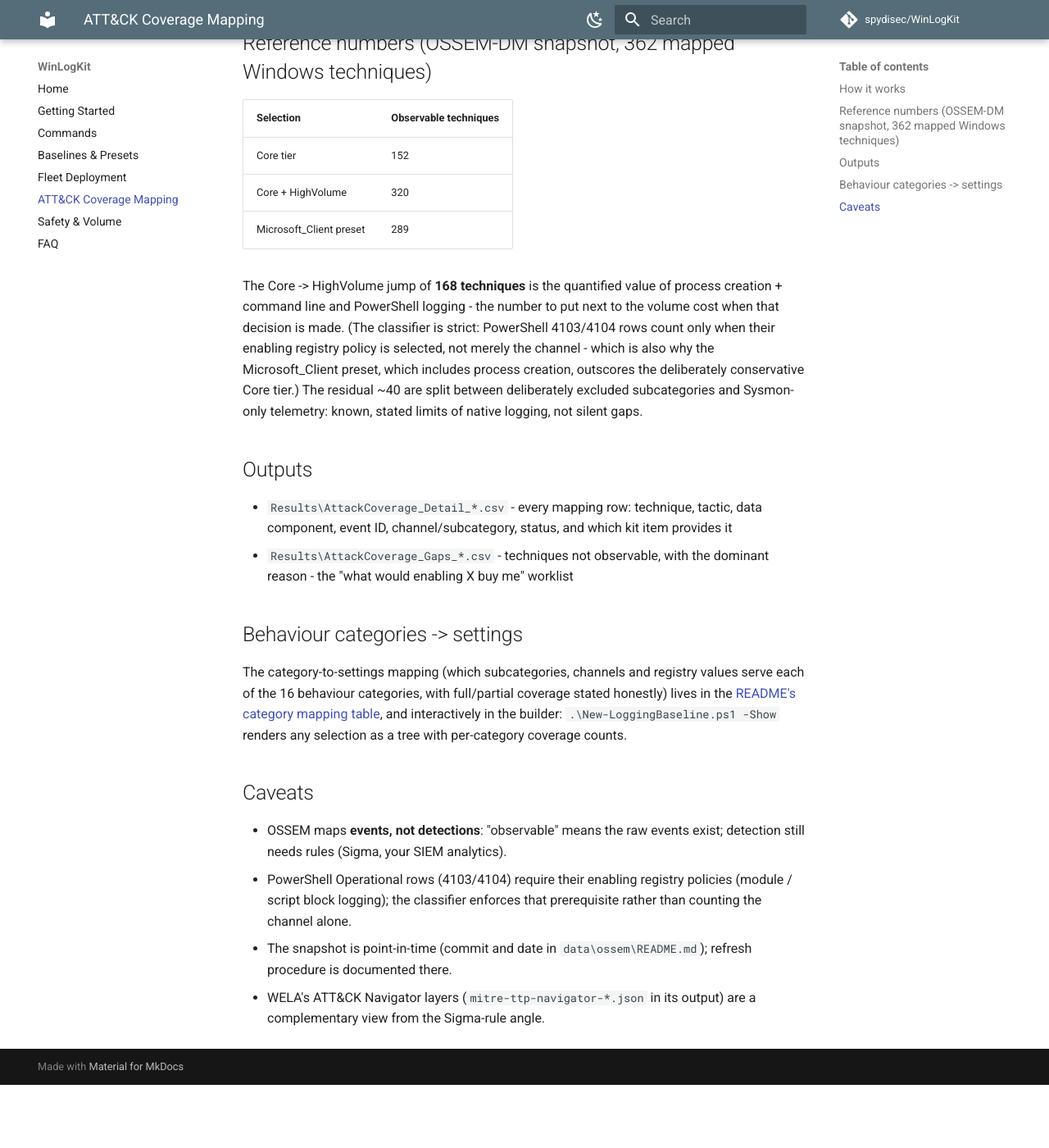
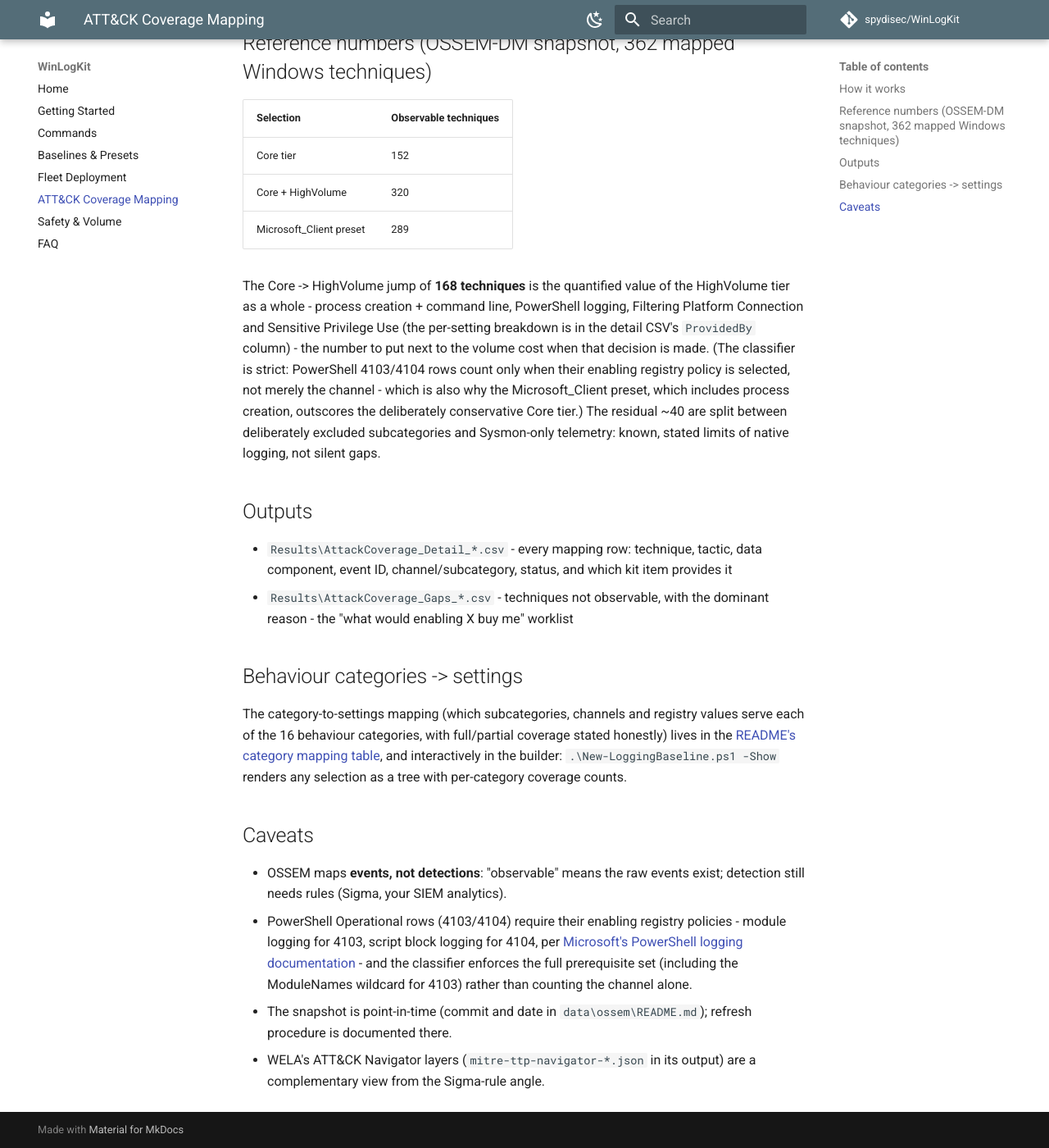
Before and after one commit to spydisec/WinLogKit, an MkDocs documentation site: the page built from docs/mapping.md, in a window 1280 px wide and 1400 px high, scrolled down 922 px. Shown: the whole window at 82% size. Built offline with MkDocs 1.6.1 and Material for MkDocs 9.7.7, drawn with Linux system fonts in a browser that asks for light colours; comment, search, counter and statistics services are not loaded; before the commit the page ends 2245 px from its top, so only the background shows below that.

Commit message:
CodeRabbit round 2 on PR #7: 7 fixed, 1 declined
Fixed:
- Coverage classifier requires the complete PowerShell prerequisite set:
  4103 needs EnableModuleLogging AND the ModuleNames wildcard; either
  registry view (native or Wow6432Node) satisfies. Tier numbers unchanged
  (152/320 verified)
- Test -WefRole Collector probes the WinRM listener over HTTP then HTTPS,
  so HTTPS-only listeners pass
- WEF SubscriptionManager refresh interval moved to $BaselineWefDefaults
  and interpolated in guidance; settings-table section comment now states
  which values are parameters and which are verification thresholds
- New-GpoPack's printed verify command carries the selection scope
  (-BaselineFile or tier switches)
- mapping/index attribute the 168-technique HighVolume delta to the whole
  tier with the per-setting breakdown pointer; Microsoft PowerShell
  logging documentation linked for the 4103/4104 prerequisite claim
- DevSkim DS137138 suppression on the new guidance line (same justified
  class: documented WinRM default, Kerberos message-level encryption)

Declined:
- Microsoft citation links in README table rows: canonical citations live
  in docs/deployment.md, which those rows summarise

Co-Authored-By: Claude Fable 5 <noreply@anthropic.com>

```diff
--- a/docs/mapping.md
+++ b/docs/mapping.md
@@ -42,8 +42,10 @@ Every mapping row is classified, and every technique verdict comes with a
 | Microsoft_Client preset | 289 |
 
 The Core -> HighVolume jump of **168 techniques** is the quantified value of
-process creation + command line and PowerShell logging - the number to put
-next to the volume cost when that decision is made. (The classifier is
+the HighVolume tier as a whole - process creation + command line, PowerShell
+logging, Filtering Platform Connection and Sensitive Privilege Use (the
+per-setting breakdown is in the detail CSV's `ProvidedBy` column) - the
+number to put next to the volume cost when that decision is made. (The classifier is
 strict: PowerShell 4103/4104 rows count only when their enabling registry
 policy is selected, not merely the channel - which is also why the
 Microsoft_Client preset, which includes process creation, outscores the
@@ -73,8 +75,10 @@ any selection as a tree with per-category coverage counts.
 - OSSEM maps **events, not detections**: "observable" means the raw events
   exist; detection still needs rules (Sigma, your SIEM analytics).
 - PowerShell Operational rows (4103/4104) require their enabling registry
-  policies (module / script block logging); the classifier enforces that
-  prerequisite rather than counting the channel alone.
+  policies - module logging for 4103, script block logging for 4104, per
+  [Microsoft's PowerShell logging documentation](https://learn.microsoft.com/powershell/module/microsoft.powershell.core/about/about_logging_windows) -
+  and the classifier enforces the full prerequisite set (including the
+  ModuleNames wildcard for 4103) rather than counting the channel alone.
 - The snapshot is point-in-time (commit and date in
   `data\ossem\README.md`); refresh procedure is documented there.
 - WELA's ATT&CK Navigator layers (`mitre-ttp-navigator-*.json` in its
```
Also changed, not shown: docs/index.md (+2 -2 lines), 5 other files.
